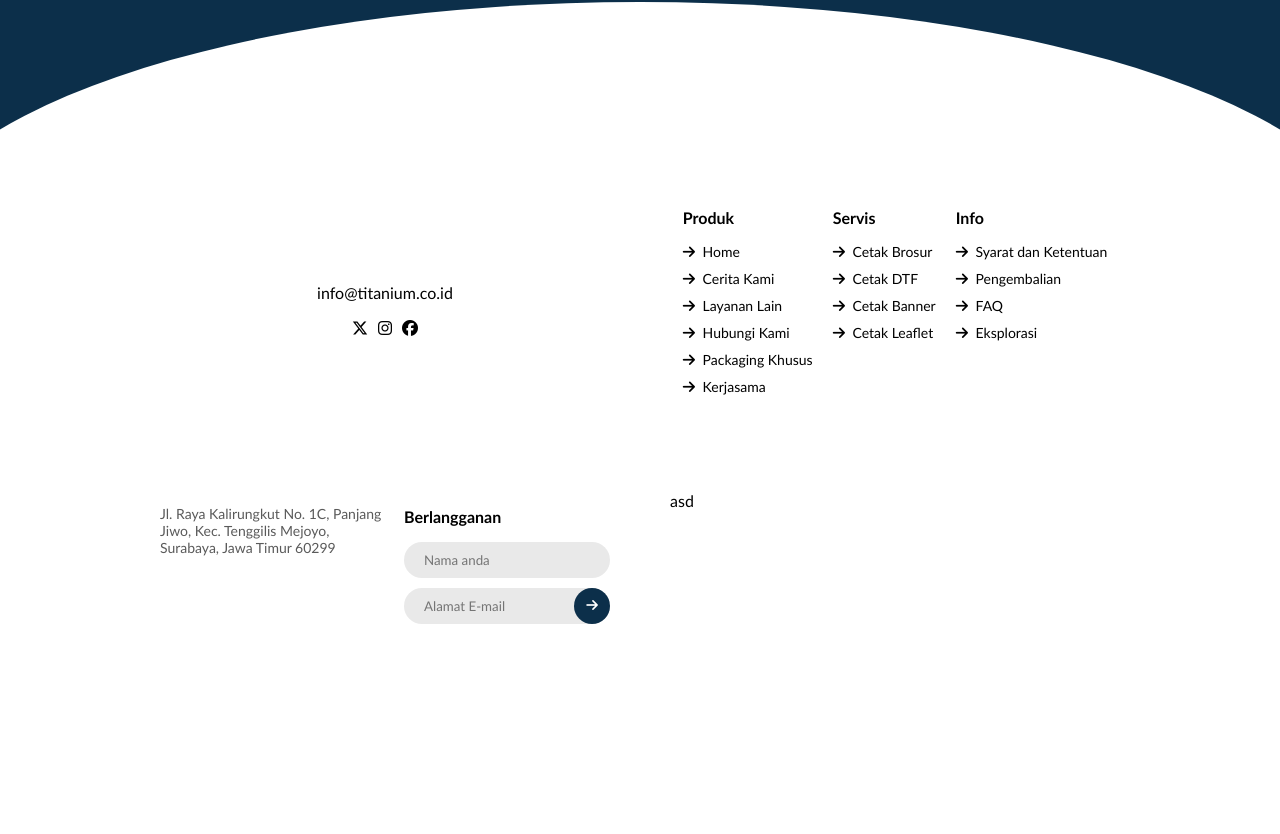
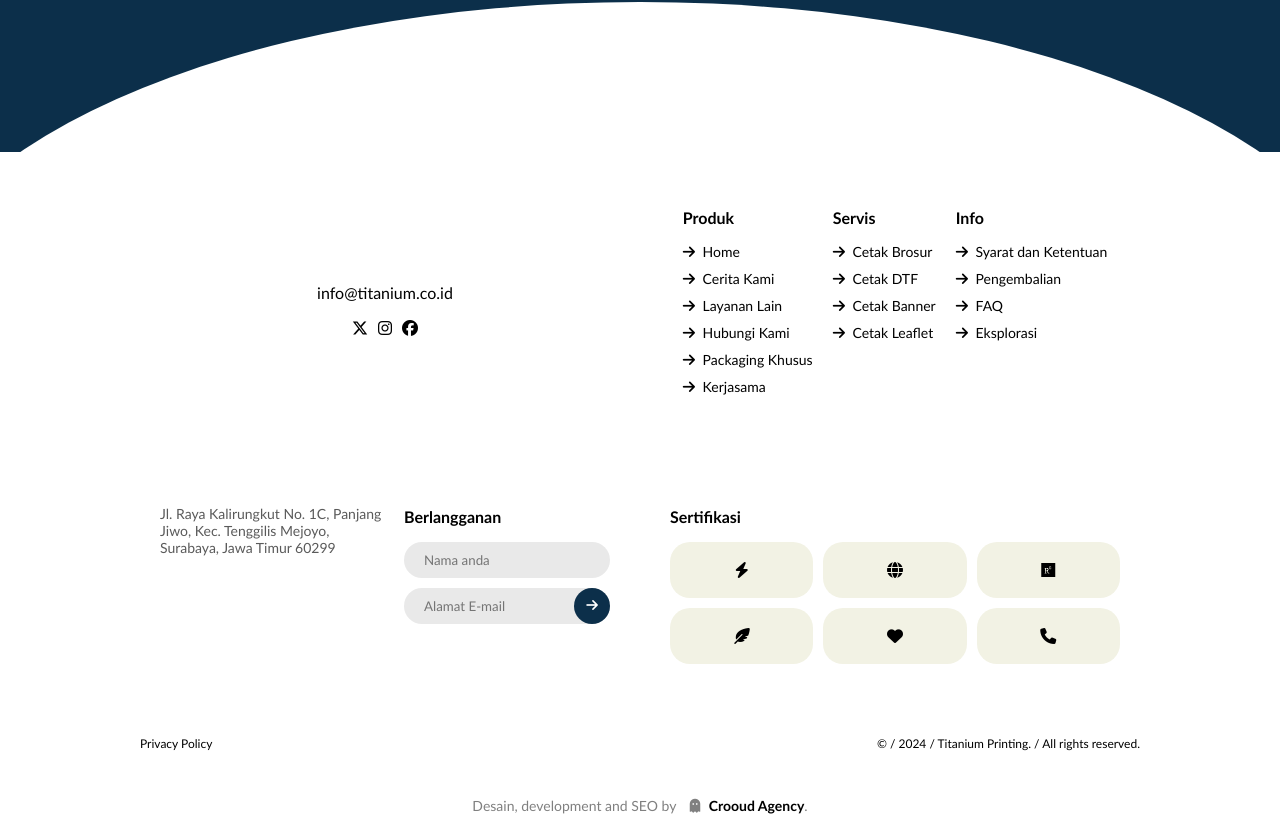
Before and after one commit to anggakswr/company-profile, a plain HTML site: page index.html in a window 1280 px wide. Shown: the part 4170-5004 px from the top of the page. Before the commit the page ends 4834 px from the top, so only its background shows below. Drawn offline with Linux system fonts and the light colour scheme.

Commit message:
feat: footer

```diff
--- a/index.html
+++ b/index.html
@@ -732,8 +732,52 @@
           </form>
         </div>
 
-        <div class="w-50 certification">asd</div>
+        <div class="w-50">
+          <p class="font-bold">Sertifikasi</p>
+
+          <div class="certification">
+            <div class="yellow-box box-center">
+              <i class="fa-solid fa-bolt"></i>
+            </div>
+
+            <div class="yellow-box box-center">
+              <i class="fa-solid fa-globe"></i>
+            </div>
+
+            <div class="yellow-box box-center">
+              <i class="fa-brands fa-researchgate"></i>
+            </div>
+
+            <div class="yellow-box box-center">
+              <i class="fa-solid fa-feather-pointed"></i>
+            </div>
+
+            <div class="yellow-box box-center">
+              <i class="fa-solid fa-heart"></i>
+            </div>
+
+            <div class="yellow-box box-center">
+              <i class="fa-solid fa-phone"></i>
+            </div>
+          </div>
+        </div>
       </div>
+
+      <div class="container footer3 box-between">
+        <a href="#" class="text-xs">Privacy Policy</a>
+        <p class="text-xs">
+          &copy; / 2024 / Titanium Printing. / All rights reserved.
+        </p>
+      </div>
+
+      <p class="text-sm text-center" style="color: gray; margin-bottom: 20px">
+        Desain, development and SEO by
+        <i
+          class="fa-solid fa-ghost"
+          style="margin-left: 10px; margin-right: 5px"
+        ></i>
+        <b style="color: black">Crooud Agency</b>.
+      </p>
     </footer>
   </body>
 </html>
--- a/style.css
+++ b/style.css
@@ -24,6 +24,10 @@ a {
 
 .underline {
   text-decoration: underline;
+}
+
+.text-center {
+  text-align: center;
 }
 
 .text-xs {
@@ -476,6 +480,7 @@ footer ul li i {
 .footer2,
 .footer2 .subscription {
   display: flex;
+  align-items: start;
   gap: 20px;
 }
 
@@ -503,3 +508,15 @@ footer ul li i {
   color: white;
   cursor: pointer;
 }
+
+.certification {
+  display: grid;
+  grid-template-columns: repeat(3, minmax(0, 1fr));
+  gap: 10px;
+}
+
+.certification .yellow-box {
+  border-radius: 20px;
+  background-color: #f2f2e4;
+  padding: 20px;
+}
```
